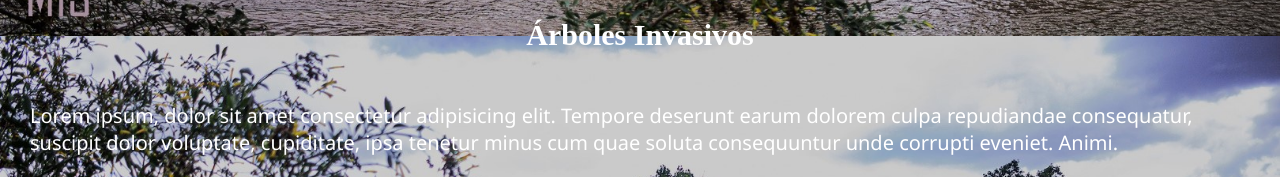
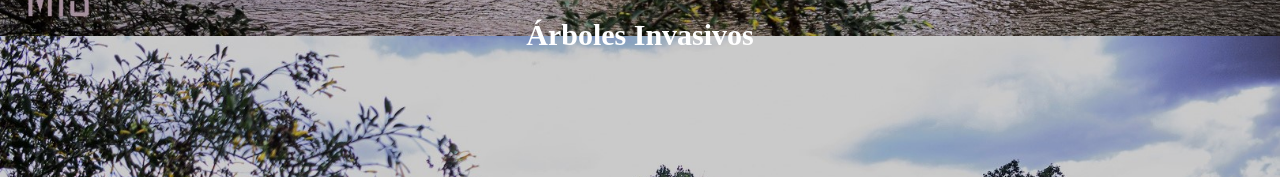
Before and after one commit to EnzoCarrara/costaneraarboles.github.io, a plain HTML site: page index.html in a window 1280 px wide. Shown: the part 2524-2701 px from the top of the page. Drawn offline with Linux system fonts and the light colour scheme.

Commit message:
Update index.html

```diff
--- a/index.html
+++ b/index.html
@@ -33,9 +33,6 @@
 
     </div>
     <div class="info">
-        <p>
-            Lorem ipsum, dolor sit amet consectetur adipisicing elit. Tempore deserunt earum dolorem culpa repudiandae consequatur, suscipit dolor voluptate, cupiditate, ipsa tenetur minus cum quae soluta consequuntur unde corrupti eveniet. Animi.
-        </p>
     </div>
     <br>
 
```
